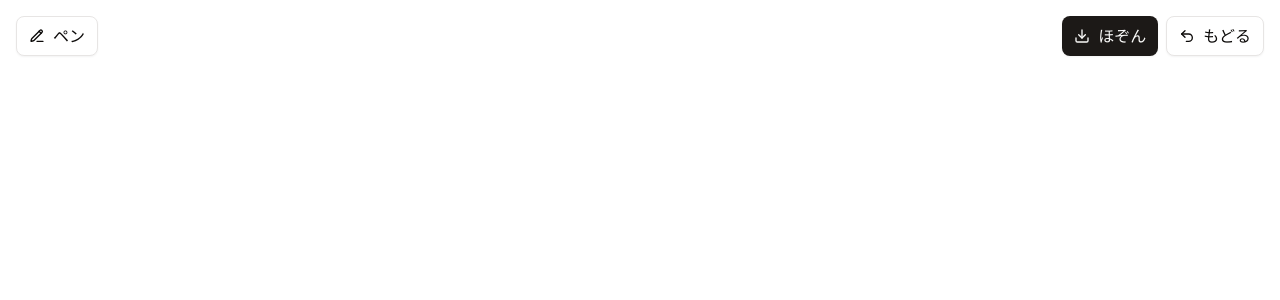
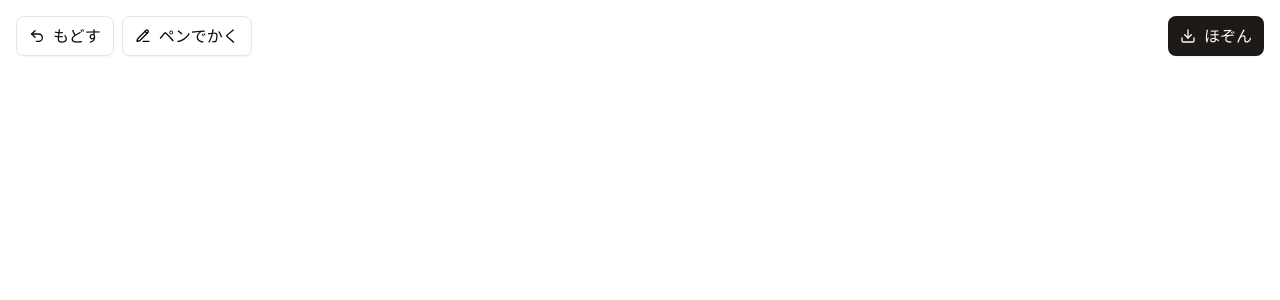
Before and after one commit to yoshikouki/nazori, a Next.js app: page / in a window 1280 px wide. Shown: the top 300 px of the page. Built offline with nearby package versions, Linux system fonts and the light colour scheme.

Commit message:
Change layouts

```diff
--- a/src/app/drawing-canvas.tsx
+++ b/src/app/drawing-canvas.tsx
@@ -1,7 +1,12 @@
 "use client";
 
 import { Button } from "@/components/ui/button";
-import { DownloadIcon, PencilLineIcon, Undo2Icon } from "lucide-react";
+import {
+  DownloadIcon,
+  HandIcon,
+  PencilLineIcon,
+  Undo2Icon,
+} from "lucide-react";
 import { useEffect, useRef, useState } from "react";
 
 export const DrawingCanvas = () => {
@@ -66,7 +71,7 @@ export const DrawingCanvas = () => {
     if (!canvasRef.current) return;
     const dataUrl = canvasRef.current.toDataURL("image/png");
     const blob = await (await fetch(dataUrl)).blob();
-    const title = `なぞり-${new Date().toLocaleString().replace(/[\s/:]/g, "")}`;
+    const title = `おもいで-${new Date().toLocaleString().replace(/[\s/:]/g, "")}`;
     if (navigator.share) {
       try {
         await navigator.share({
@@ -75,7 +80,7 @@ export const DrawingCanvas = () => {
         });
         return;
       } catch (error) {
-        console.error("共有に失敗しました:", error);
+        console.error("保存に失敗しました:", error);
       }
     }
     const link = document.createElement("a");
@@ -150,13 +155,17 @@ export const DrawingCanvas = () => {
       <canvas ref={canvasRef} className="h-full w-full touch-none" />
       <div className="absolute inset-x-4 top-4 flex items-center justify-between">
         <div className="inline-flex items-center gap-2">
+          <Button type="button" variant="outline" onClick={onUndo}>
+            <Undo2Icon />
+            もどす
+          </Button>
           <Button
             type="button"
-            variant={penOnly ? "default" : "outline"}
+            variant={"outline"}
             onClick={() => setPenOnly(!penOnly)}
           >
-            <PencilLineIcon />
-            ペン{penOnly ? "のみ" : ""}
+            {penOnly ? <HandIcon /> : <PencilLineIcon />}
+            {penOnly ? "てもつかう" : "ペンでかく"}
           </Button>
         </div>
         <div className="inline-flex items-center gap-2">
@@ -164,10 +173,6 @@ export const DrawingCanvas = () => {
             <DownloadIcon />
             ほぞん
           </Button>
-          <Button type="button" variant="outline" onClick={onUndo}>
-            <Undo2Icon />
-            もどる
-          </Button>
         </div>
       </div>
     </div>
```
